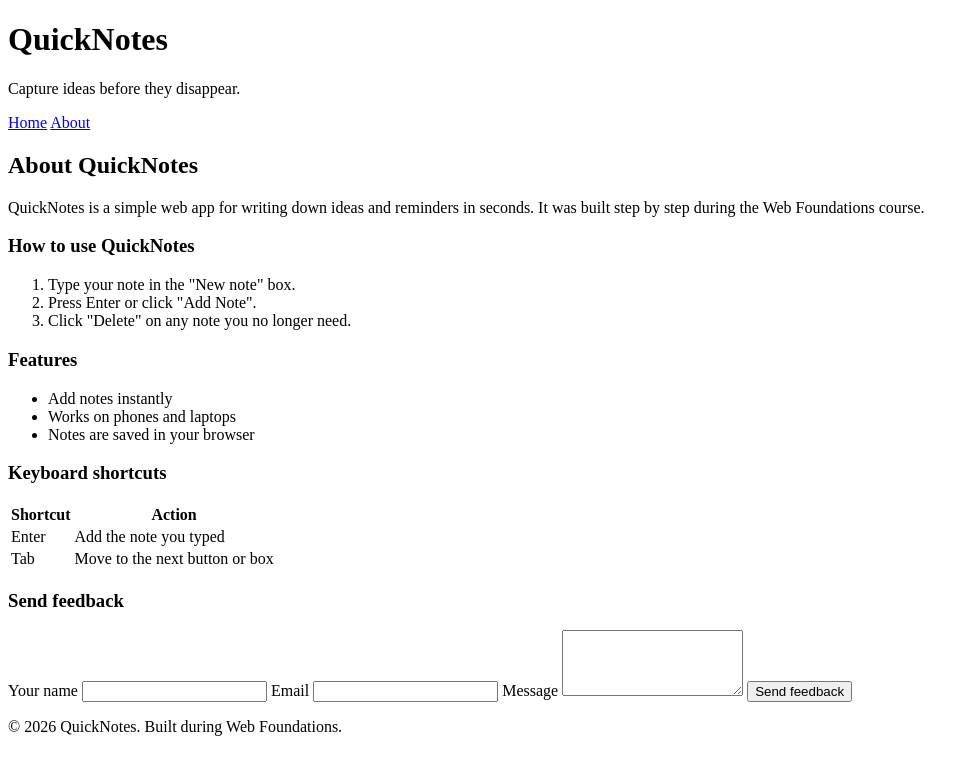
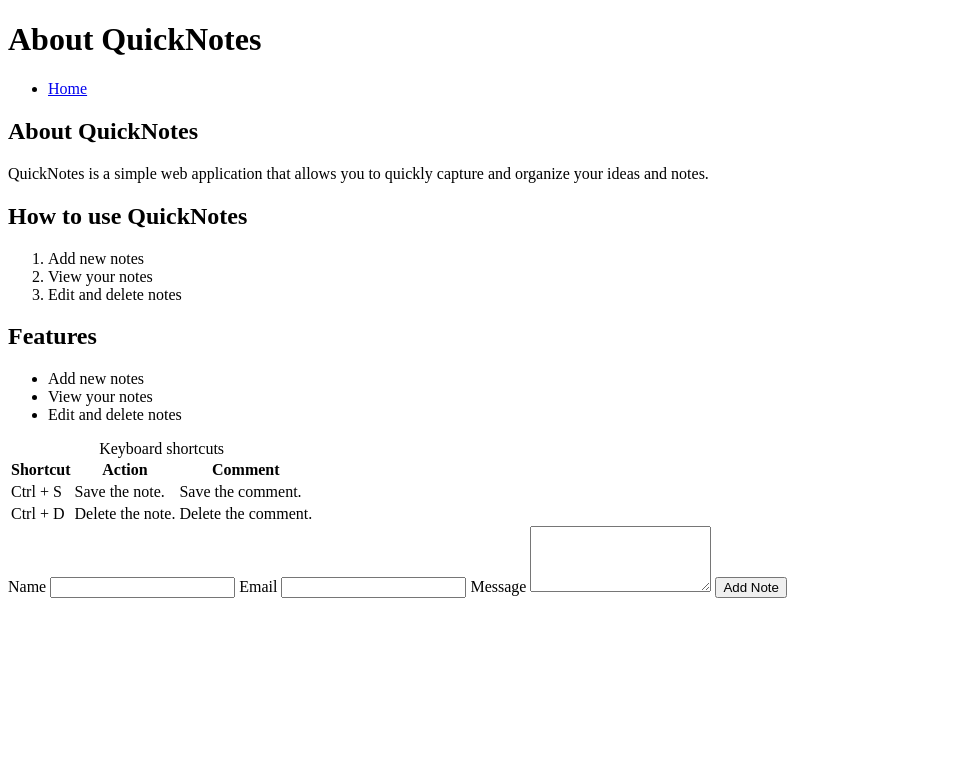
Before and after one commit to EMbuni-001/web-foundations-days, a plain HTML site: page web-foundation-days/day1/day1/about.html in a window 1280 px wide. Shown: the whole page, without its empty margins (0-975 px from the left). Drawn offline with Linux system fonts and the light colour scheme.

Commit message:
Revert to original submission

```diff
--- a/web-foundation-days/day1/day1/about.html
+++ b/web-foundation-days/day1/day1/about.html
@@ -7,65 +7,65 @@
   </head>
   <body>
     <header>
-      <h1>QuickNotes</h1>
-      <p>Capture ideas before they disappear.</p>
-      <nav>
-        <a href="index.html">Home</a>
-        <a href="about.html">About</a>
-      </nav>
+      <h1>About QuickNotes</h1>
     </header>
-
+    <nav>
+      <ul>
+        <li><a href="index.html">Home</a></li>
+      </ul>
+    </nav>
     <main>
-      <h2>About QuickNotes</h2>
-      <p>
-        QuickNotes is a simple web app for writing down ideas and reminders
-        in seconds. It was built step by step during the Web Foundations course.
-      </p>
+      <section>
+        <h2>About QuickNotes</h2>
+        <p>QuickNotes is a simple web application that allows you to quickly capture and organize your ideas and notes.</p>
+      </section>
 
       <section>
-        <h3>How to use QuickNotes</h3>
+        <h2>How to use QuickNotes</h2>
         <ol>
-          <li>Type your note in the "New note" box.</li>
-          <li>Press Enter or click "Add Note".</li>
-          <li>Click "Delete" on any note you no longer need.</li>
+          <li>Add new notes</li>
+          <li>View your notes</li>
+          <li>Edit and delete notes</li>
         </ol>
       </section>
 
       <section>
-        <h3>Features</h3>
+        <h2>Features</h2>
         <ul>
-          <li>Add notes instantly</li>
-          <li>Works on phones and laptops</li>
-          <li>Notes are saved in your browser</li>
+          <li>Add new notes</li>
+          <li>View your notes</li>
+          <li>Edit and delete notes</li>
         </ul>
       </section>
 
-      <section>
-        <h3>Keyboard shortcuts</h3>
+      <div>
         <table>
+          <caption>Keyboard shortcuts</caption>
           <thead>
             <tr>
               <th>Shortcut</th>
               <th>Action</th>
+              <th>Comment</th>
             </tr>
           </thead>
           <tbody>
             <tr>
-              <td>Enter</td>
-              <td>Add the note you typed</td>
+              <td>Ctrl + S</td>
+              <td>Save the note.</td>
+              <td>Save the comment.</td>
             </tr>
             <tr>
-              <td>Tab</td>
-              <td>Move to the next button or box</td>
+              <td>Ctrl + D</td>
+              <td>Delete the note.</td>
+              <td>Delete the comment.</td>
             </tr>
           </tbody>
         </table>
-      </section>
+    </div>
 
-      <section>
-        <h3>Send feedback</h3>
-        <form id="feedback-form">
-          <label for="name">Your name</label>
+      <div>
+        <form id="note-form">
+          <label for="name">Name</label>
           <input type="text" id="name" name="name" required />
 
           <label for="email">Email</label>
@@ -74,13 +74,9 @@
           <label for="message">Message</label>
           <textarea id="message" name="message" rows="4" required></textarea>
 
-          <button type="submit">Send feedback</button>
+          <button type="submit">Add Note</button>
         </form>
-      </section>
+      </div>
     </main>
-
-    <footer>
-      <p>&copy; 2026 QuickNotes. Built during Web Foundations.</p>
-    </footer>
   </body>
 </html>
```
